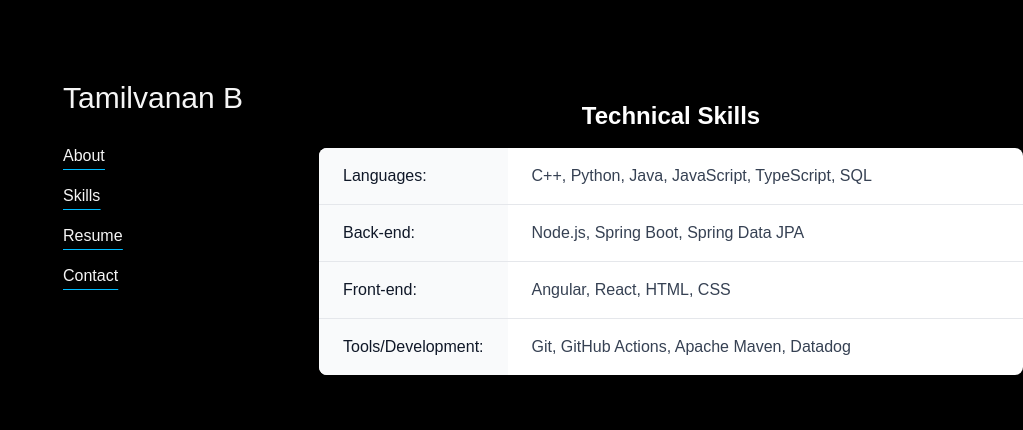
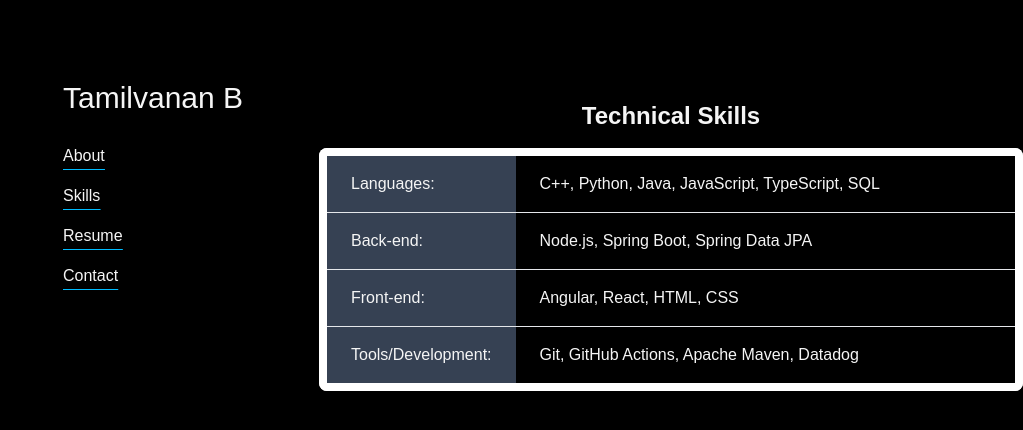
Before and after one commit to tamilvanan-bn/my-profile, a React (Vite) app: page /skills in a window 1280 px wide. Shown: the top 430 px of the page, without its empty margins (257-1280 px from the left). Built offline with nearby package versions, Linux system fonts and the light colour scheme.

Commit message:
css changes in Skills, Resume and About

```diff
--- a/src/App.css
+++ /dev/null
@@ -1,3 +0,0 @@
-body {
-  font-family: "Inter var", sans-serif;
-}
--- a/src/App.jsx
+++ b/src/App.jsx
@@ -1,5 +1,3 @@
-import "./App.css";
-
 import About from "./components/pages/About";
 import Skills from "./components/pages/Skills";
 import Resume from "./components/pages/Resume";
--- a/src/components/pages/About.jsx
+++ b/src/components/pages/About.jsx
@@ -40,7 +40,7 @@ const About = () => {
           I'm a web developer with a growing interest in C++ and systems
           programming. While I specialize in building dynamic web applications,
           I'm currently expanding my skills by diving into C++ and learning
-          about the fundamentals of compilers and low-level system design.
+          about the fundamentals of systems programming.
         </p>
       </div>
     </div>
--- a/src/components/pages/Resume.jsx
+++ b/src/components/pages/Resume.jsx
@@ -2,7 +2,7 @@ import DocViewer from "@cyntler/react-doc-viewer";
 import { PDFRenderer } from "@cyntler/react-doc-viewer";
 
 const Resume = () => (
-  <div className="pdf-container">
+  <div className="pdf-container p-8">
     <DocViewer
       documents={[
         {
--- a/src/components/pages/Skills.jsx
+++ b/src/components/pages/Skills.jsx
@@ -9,17 +9,17 @@ const Skills = () => {
   };
 
   return (
-    <div className="mx-5 my-5 max-w-4xl mx-auto text-white">
+    <div className="my-5 max-w-4xl mx-auto">
       <h2 className="text-2xl font-bold mb-4 text-center">Technical Skills</h2>
       <div className="overflow-hidden rounded-lg shadow-md">
-        <table className="min-w-full divide-y divide-gray-200">
-          <tbody className="bg-white divide-y divide-gray-200">
+        <table className="min-w-full divide-y border-8 border-white">
+          <tbody className=" divide-y divide-gray-200">
             {Object.entries(skillsData).map(([category, skills]) => (
-              <tr key={category} className="hover:bg-gray-50">
-                <td className="px-6 py-4 whitespace-nowrap font-medium text-gray-900 bg-gray-50 w-1/4">
+              <tr key={category} className="hover:bg-gray-700">
+                <td className="px-6 py-4 whitespace-nowrap font-medium bg-gray-700 w-1/4">
                   {category}:
                 </td>
-                <td className="px-6 py-4 text-gray-700">{skills.join(", ")}</td>
+                <td className="px-6 py-4">{skills.join(", ")}</td>
               </tr>
             ))}
           </tbody>
--- a/src/index.css
+++ b/src/index.css
@@ -5,6 +5,7 @@
 }
 
 body {
+  font-family: "Inter var", sans-serif;
   background-color: black;
   color: whitesmoke;
 }
@@ -14,3 +15,7 @@ body {
 .annotationLayer {
   display: none;
 }
+
+#react-doc-viewer {
+  background-color: black;
+}
```
